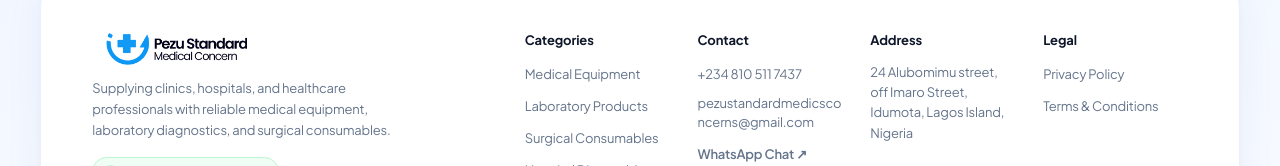
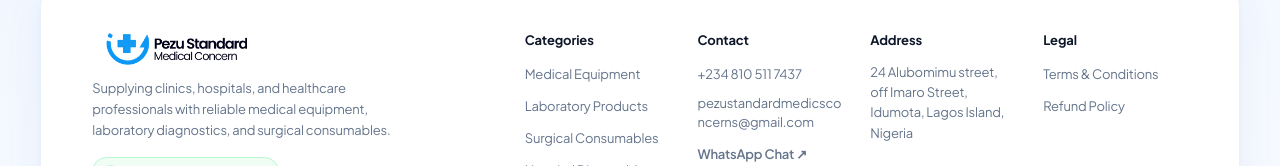
Before and after one commit to DRealDanny/Pezu-Medics, a Next.js app: page / in a window 1280 px wide. Shown: the part 3762-3928 px from the top of the page. Built offline with nearby package versions, Linux system fonts and the light colour scheme.

Commit message:
feat: add Footer component with brand info, navigation links, and contact details

```diff
--- a/src/components/Footer/Footer.js
+++ b/src/components/Footer/Footer.js
@@ -102,10 +102,8 @@ export default function Footer() {
               <div className={`${styles.col} ${styles.colAddress}`}>
                 <h3 className={styles.colTitle}>Address</h3>
                 <address className={styles.addressBlock}>
-                  24 Alubomimu street,<br />
-                  off Imaro Street,<br />
-                  Idumota, Lagos Island,<br />
-                  Nigeria
+                  24 Alubomimu street, off Imaro Street,<br />
+                  Idumota, Lagos Island, Nigeria
                 </address>
               </div>
 
@@ -114,10 +112,10 @@ export default function Footer() {
                 <h3 className={styles.colTitle}>Legal</h3>
                 <ul className={styles.linksList}>
                   <li>
-                    <a href="#privacy">Privacy Policy</a>
+                    <a href="#terms">Terms &amp; Conditions</a>
                   </li>
                   <li>
-                    <a href="#terms">Terms &amp; Conditions</a>
+                    <a href="#refund">Refund Policy</a>
                   </li>
                 </ul>
               </div>
```
